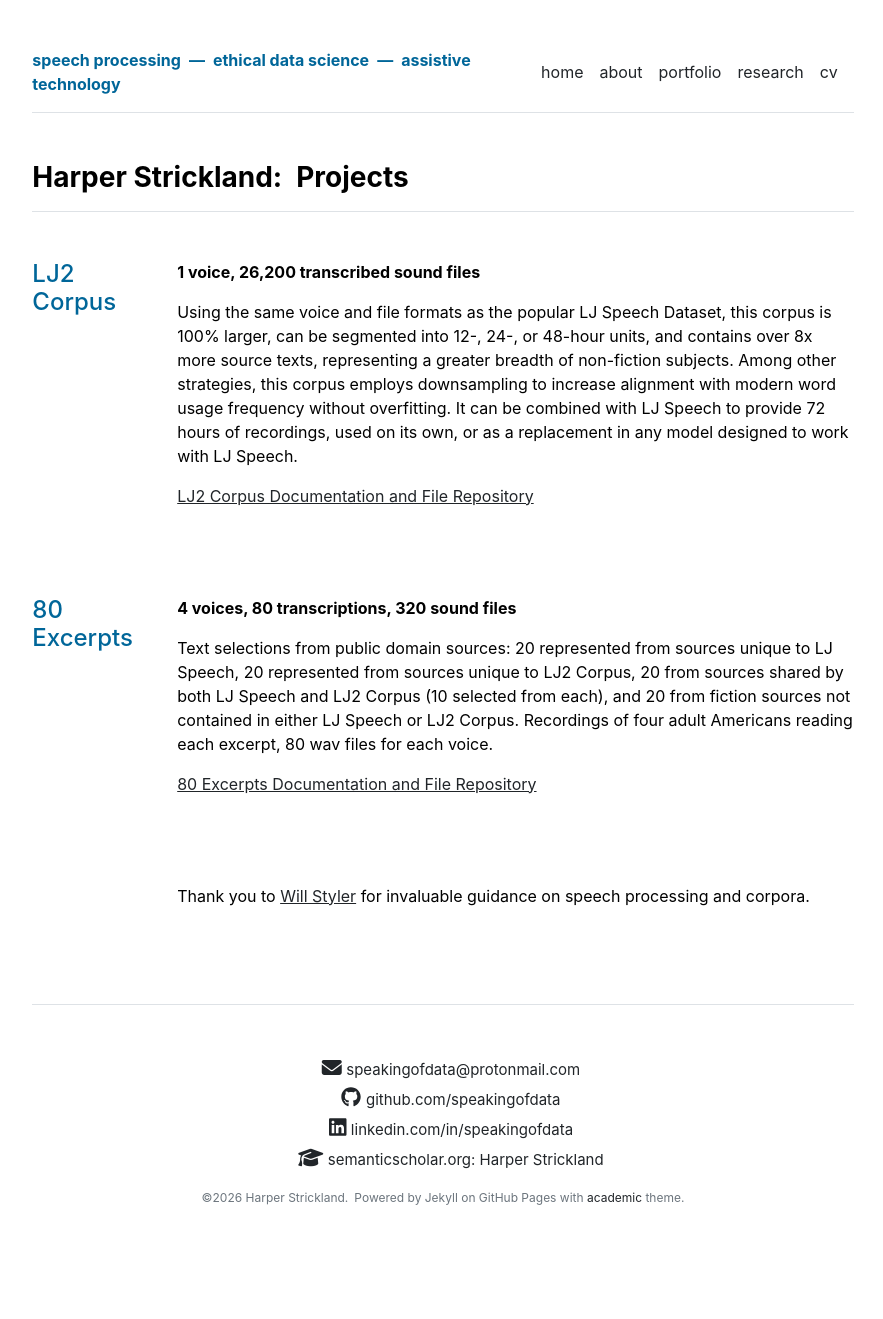
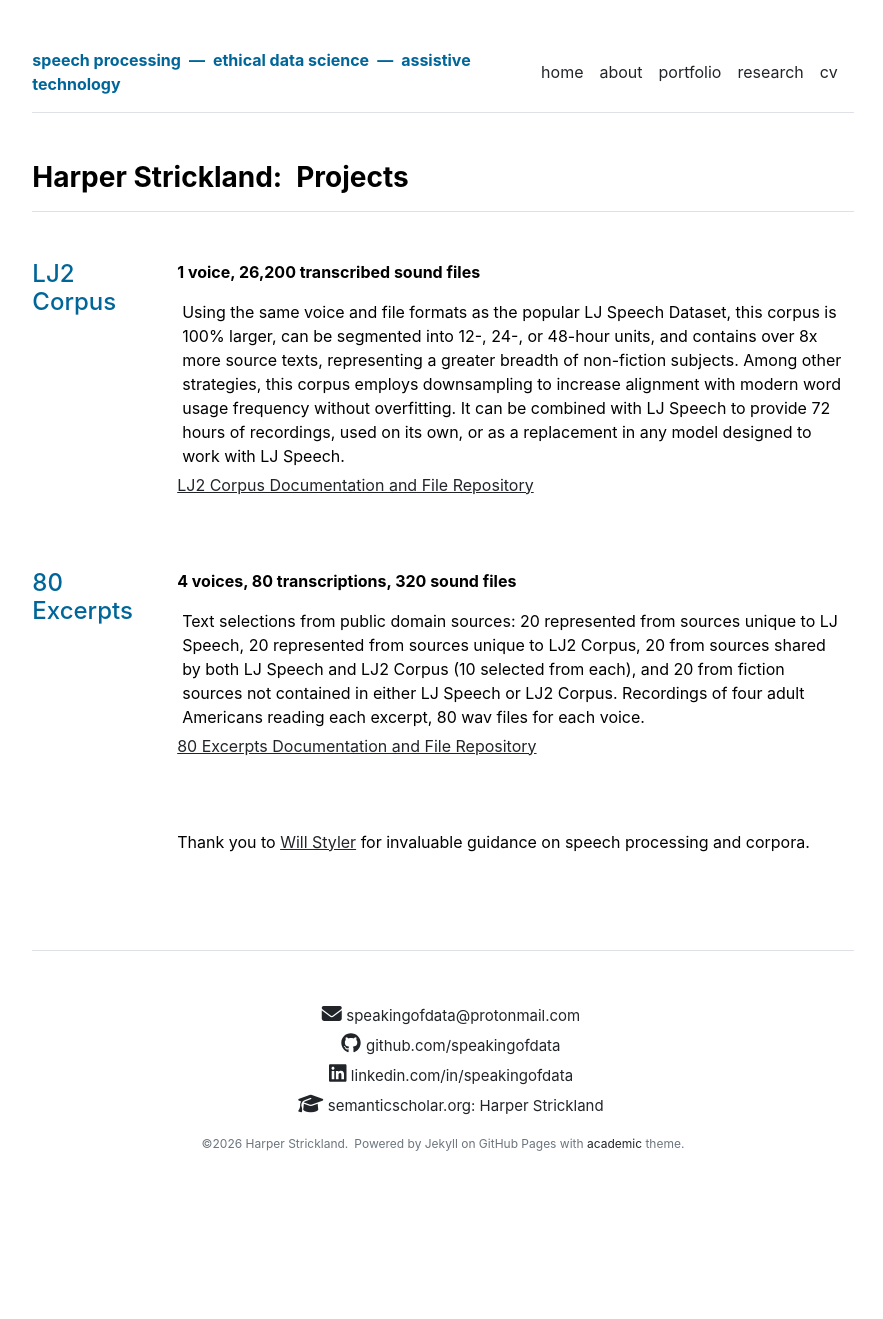
Before and after one commit to speakingofdata/speakingofdata.github.io, a Jekyll site: the page built from portfolio.md, in a window 1280 px wide. Shown: the whole page, without its empty margins (197-1080 px from the left). Built offline with Jekyll 4.4.1, drawn with Linux system fonts in a browser that asks for light colours; nearby versions of some CDN libraries; after the commit the page ends 1265 px from its top, so only the background shows below that.

Commit message:
Update portfolio.html

```diff
--- a/_layouts/portfolio.html
+++ b/_layouts/portfolio.html
@@ -13,9 +13,12 @@ layout: default
         <h4 style="color:#006699;">{{ section.title }}</h4>
       </div>
       <div class="col-md-10">
+          {% if section.image %}
+          <img src="{{ section.image | relative_url }}" alt="{{ section.title }}" style="display:block; width:calc(100% - 10px); height:auto; margin:0 0 15px 10px;">
+          {% endif %}
           <p class="fw-bold">{{ section.tagline }}</p>
-          <p style=”padding: 0px; margin: 5px;”>{{ section.description }}</p>
-          <p style=”padding: 0px; margin: 0px;”><a href={{ section.link_url }}>{{ section.link_text }}</a></p>
+          <p style="padding: 0px; margin: 5px;">{{ section.description }}</p>
+          <p style="padding: 0px; margin: 0px;"><a href="{{ section.link_url }}">{{ section.link_text }}</a></p>
           <br>
       </div>
     </div>
@@ -24,7 +27,7 @@ layout: default
       <div class="col-md-2">
       </div>
       <div class="col-md-10">
-        Thank you to <a href=https://savethevowels.org>Will Styler</a> for invaluable guidance on speech processing and corpora.
+        Thank you to <a href="https://savethevowels.org">Will Styler</a> for invaluable guidance on speech processing and corpora.
       </div>
     </div>
   </div>
```
